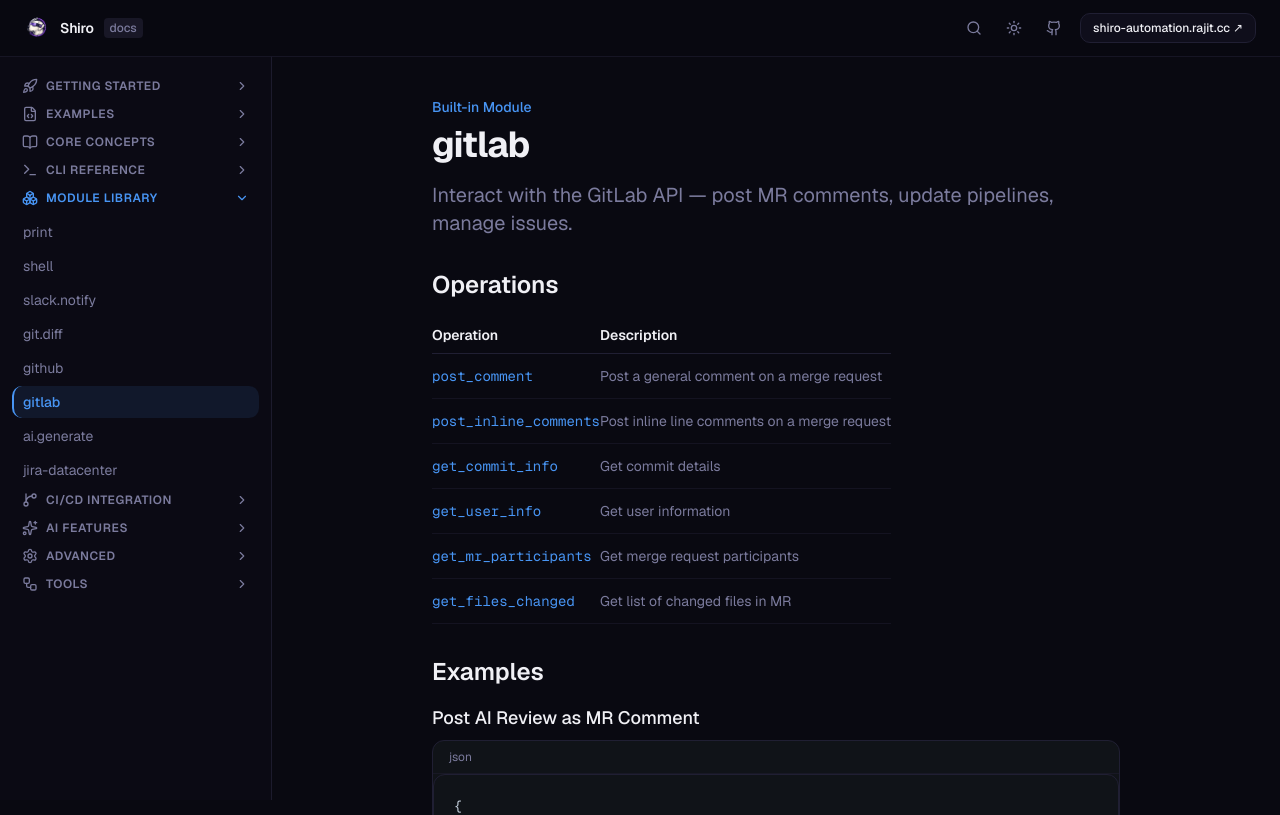
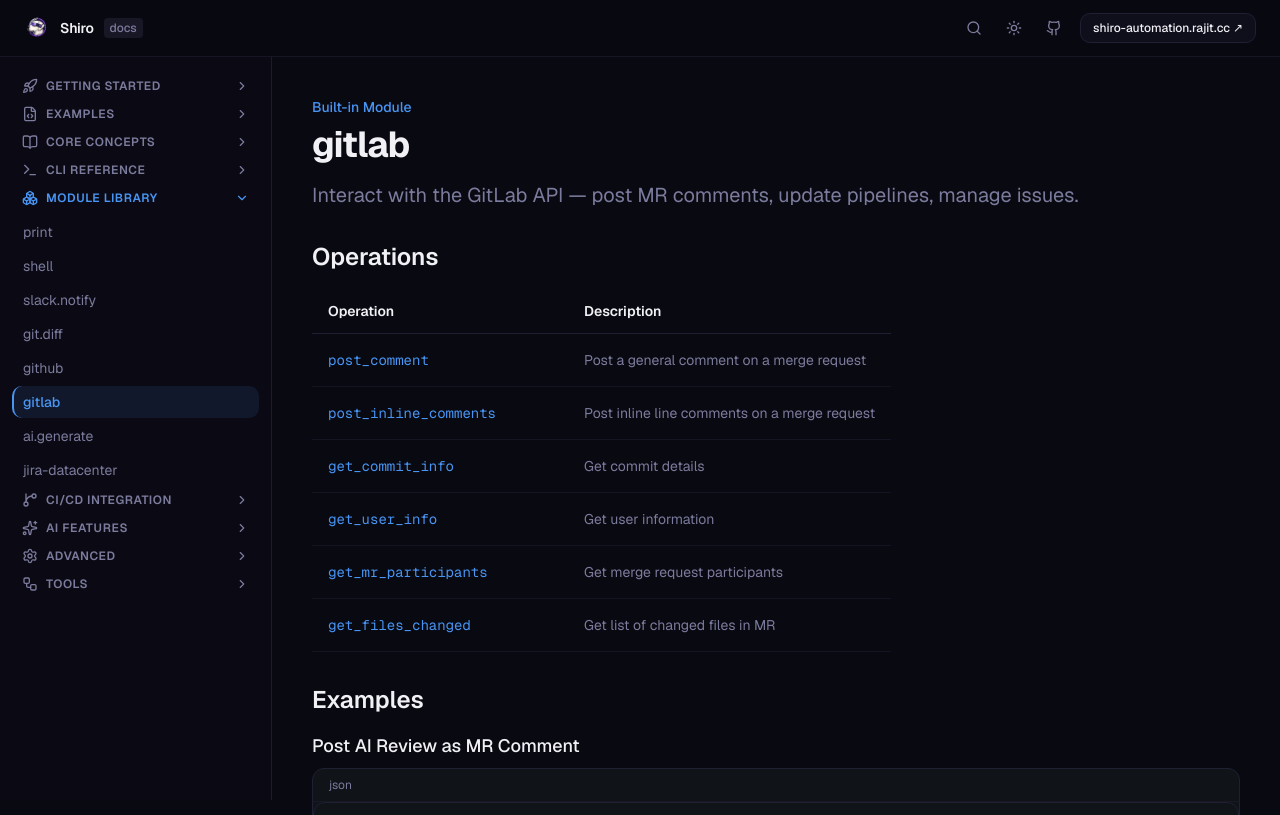
Before and after one commit to rajitk13/shiro-automation-docs, a Next.js app: page /docs/modules/gitlab in a window 1280 px wide. Shown: the top 815 px of the page. Built offline with nearby package versions, Linux system fonts and the light colour scheme.

Commit message:
fix: widen docs layout and fix table spacing globally

```diff
--- a/app/docs/layout.tsx
+++ b/app/docs/layout.tsx
@@ -13,10 +13,10 @@ export default function DocsLayout({
       <div className="flex flex-1">
         <DocsSidebar />
         <main className="flex-1 min-w-0 lg:pl-[17rem]">
-          <div className="docs-content mx-auto max-w-3xl px-4 py-6 sm:px-6 sm:py-8 lg:px-10 lg:py-10">
+          <div className="docs-content mx-auto max-w-5xl px-4 py-6 sm:px-6 sm:py-8 lg:px-10 lg:py-10">
             {children}
           </div>
-          <footer className="mx-auto max-w-3xl border-t border-border px-4 py-5 sm:px-6 lg:px-10">
+          <footer className="mx-auto max-w-5xl border-t border-border px-4 py-5 sm:px-6 lg:px-10">
             <div className="flex flex-col items-center gap-3 text-xs text-muted-foreground sm:flex-row sm:justify-between">
               <span>© {new Date().getFullYear()} Shiro Automation</span>
               <div className="flex items-center gap-4">
--- a/app/docs/modules/gitlab/page.tsx
+++ b/app/docs/modules/gitlab/page.tsx
@@ -45,42 +45,48 @@ export default function GitLabModulePage() {
         <table className="w-full text-sm">
           <thead>
             <tr className="border-b border-border">
-              <th className="py-2 text-left font-semibold">Operation</th>
-              <th className="py-2 text-left font-semibold">Description</th>
+              <th className="py-3 px-4 text-left font-semibold w-64">
+                Operation
+              </th>
+              <th className="py-3 px-4 text-left font-semibold">Description</th>
             </tr>
           </thead>
           <tbody className="text-muted-foreground">
             <tr className="border-b border-border/50">
-              <td className="py-3 font-mono text-accent">post_comment</td>
-              <td className="py-3">
+              <td className="py-4 px-4 font-mono text-accent">post_comment</td>
+              <td className="py-4 px-4">
                 Post a general comment on a merge request
               </td>
             </tr>
             <tr className="border-b border-border/50">
-              <td className="py-3 font-mono text-accent">
+              <td className="py-4 px-4 font-mono text-accent">
                 post_inline_comments
               </td>
-              <td className="py-3">
+              <td className="py-4 px-4">
                 Post inline line comments on a merge request
               </td>
             </tr>
             <tr className="border-b border-border/50">
-              <td className="py-3 font-mono text-accent">get_commit_info</td>
-              <td className="py-3">Get commit details</td>
+              <td className="py-4 px-4 font-mono text-accent">
+                get_commit_info
+              </td>
+              <td className="py-4 px-4">Get commit details</td>
             </tr>
             <tr className="border-b border-border/50">
-              <td className="py-3 font-mono text-accent">get_user_info</td>
-              <td className="py-3">Get user information</td>
+              <td className="py-4 px-4 font-mono text-accent">get_user_info</td>
+              <td className="py-4 px-4">Get user information</td>
             </tr>
             <tr className="border-b border-border/50">
-              <td className="py-3 font-mono text-accent">
+              <td className="py-4 px-4 font-mono text-accent">
                 get_mr_participants
               </td>
-              <td className="py-3">Get merge request participants</td>
+              <td className="py-4 px-4">Get merge request participants</td>
             </tr>
             <tr className="border-b border-border/50">
-              <td className="py-3 font-mono text-accent">get_files_changed</td>
-              <td className="py-3">Get list of changed files in MR</td>
+              <td className="py-4 px-4 font-mono text-accent">
+                get_files_changed
+              </td>
+              <td className="py-4 px-4">Get list of changed files in MR</td>
             </tr>
           </tbody>
         </table>
--- a/app/globals.css
+++ b/app/globals.css
@@ -192,6 +192,15 @@ code {
   width: 100%;
 }
 
+/* Consistent table cell spacing across all doc tables */
+.docs-content table th {
+  padding: 0.75rem 1rem;
+}
+
+.docs-content table td {
+  padding: 1rem;
+}
+
 /* Responsive doc headings */
 @media (max-width: 640px) {
   .docs-content h1 {
```
